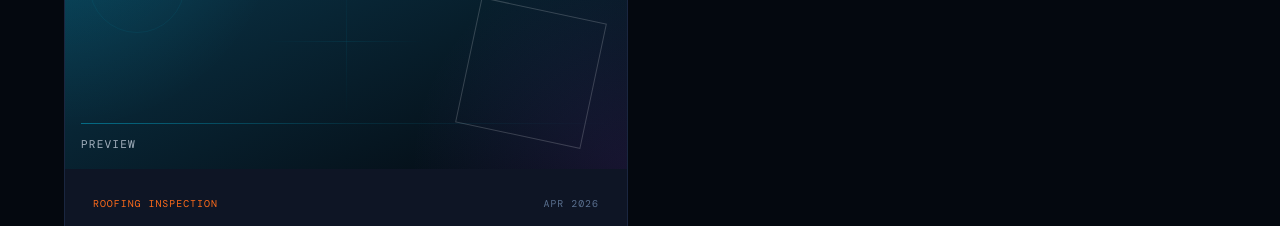
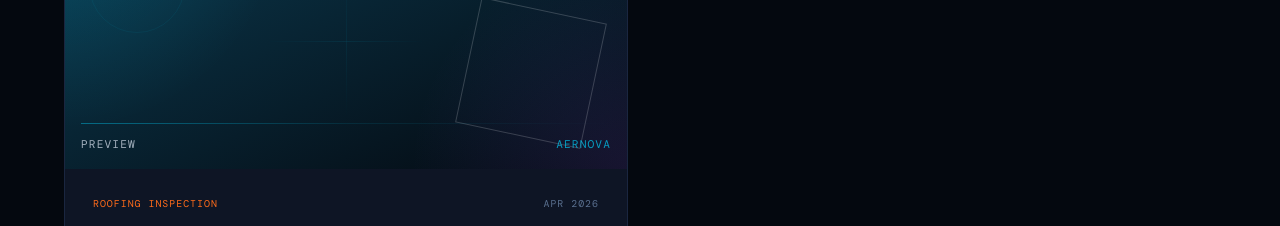
Before and after one commit to nilaycarleton/aernova, a Next.js app: page / in a window 1280 px wide. Shown: the part 2380-2606 px from the top of the page. Built offline with nearby package versions, Linux system fonts and the light colour scheme; a web font is replaced by a local one.

Commit message:
Make the 3D model not rotate

```diff
--- a/components/Projects.tsx
+++ b/components/Projects.tsx
@@ -103,7 +103,7 @@ function ProjectThumbnail({ project }: { project: Project }) {
             Preview
           </span>
           <span className="font-mono-dm text-[0.7rem] tracking-widest uppercase text-cyan/70">
-            {project.year}
+            Aernova
           </span>
         </div>
       </div>
```
